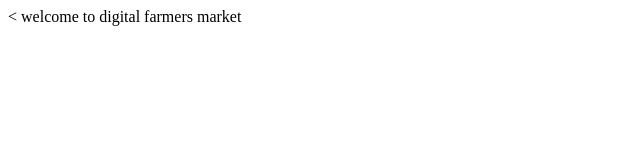
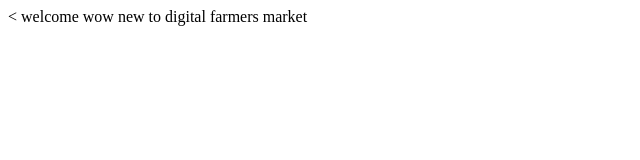
Before and after one commit to MikeKips2020/project0, a plain HTML site: page hello.html in a window 1280 px wide. Shown: the whole page, without its empty margins (0-640 px from the left). Drawn offline with Linux system fonts and the light colour scheme.

Commit message:
Update hello.html

```diff
--- a/hello.html
+++ b/hello.html
@@ -6,6 +6,6 @@
       <title>Digital farmers Market In Kenya wrong</title>
     </head>
     <body>
-      welcome to digital farmers market
+      welcome wow new to digital farmers market
     </body>
   </html>
```
